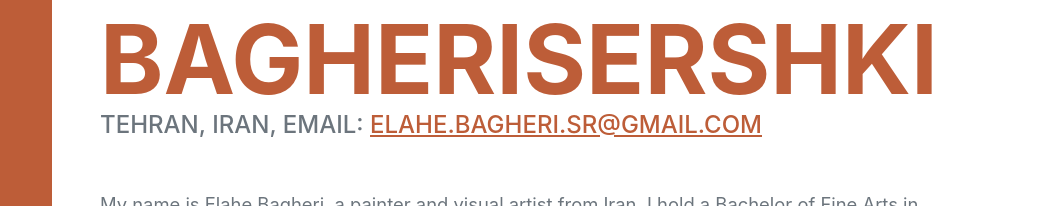
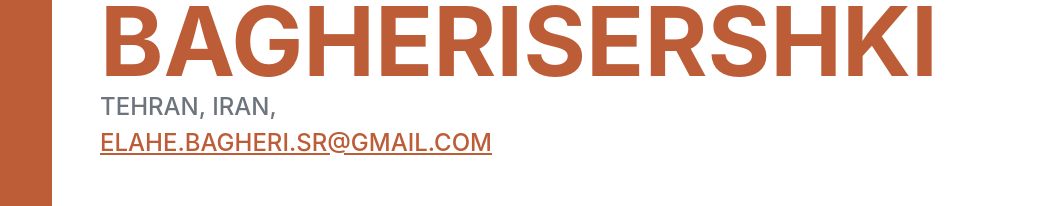
Before and after one commit to elahebagherisr/elahebagherisr.github.io, a website: page index.html in a window 1280 px wide. Shown: the part 185-391 px from the top of the page, 220-1280 px from the left. Drawn offline with nearby package versions, Linux system fonts and the light colour scheme; a web font is replaced by a local one.

Commit message:
Add files via upload

```diff
--- a/index.html
+++ b/index.html
@@ -44,7 +44,7 @@
                         <span class="text-primary">Bagherisershki</span>
                     </h1>
                     <div class="subheading mb-5">
-                        Tehran, Iran, Email:
+                        Tehran, Iran, <br>
                         <a href="mailto:elahe.bagheri.sr@gmail.com">elahe.bagheri.sr@gmail.com</a>
                     </div>
                     <p class="lead mb-5">My name is Elahe Bagheri, a painter and visual artist from Iran. I hold a Bachelor of Fine Arts in Painting/Drawing from Soore University and currently work as an art educator, primarily with children. Teaching allows me to explore the transformative power of creativity, both in my own practice and by helping young minds express themselves through art.
```
